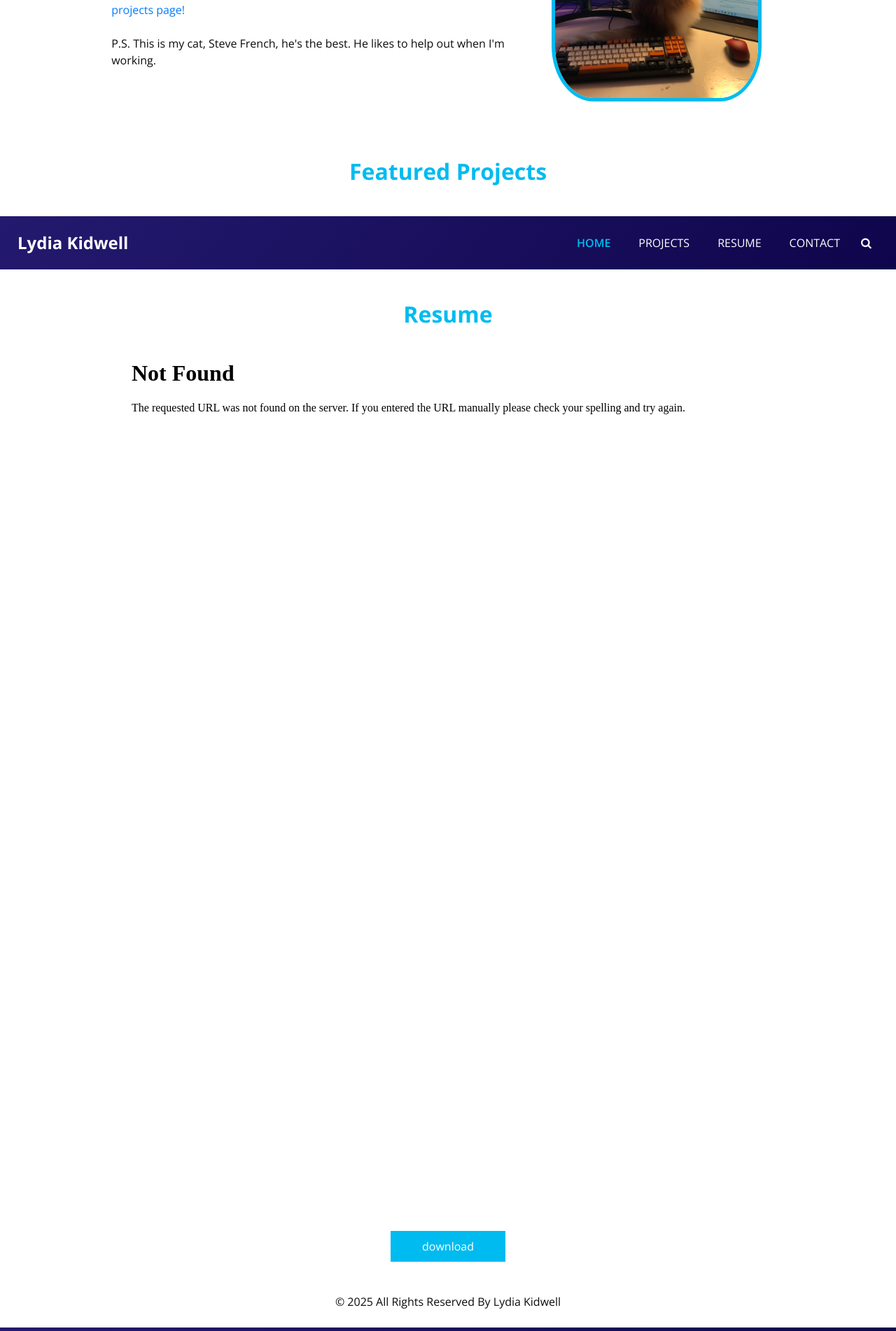
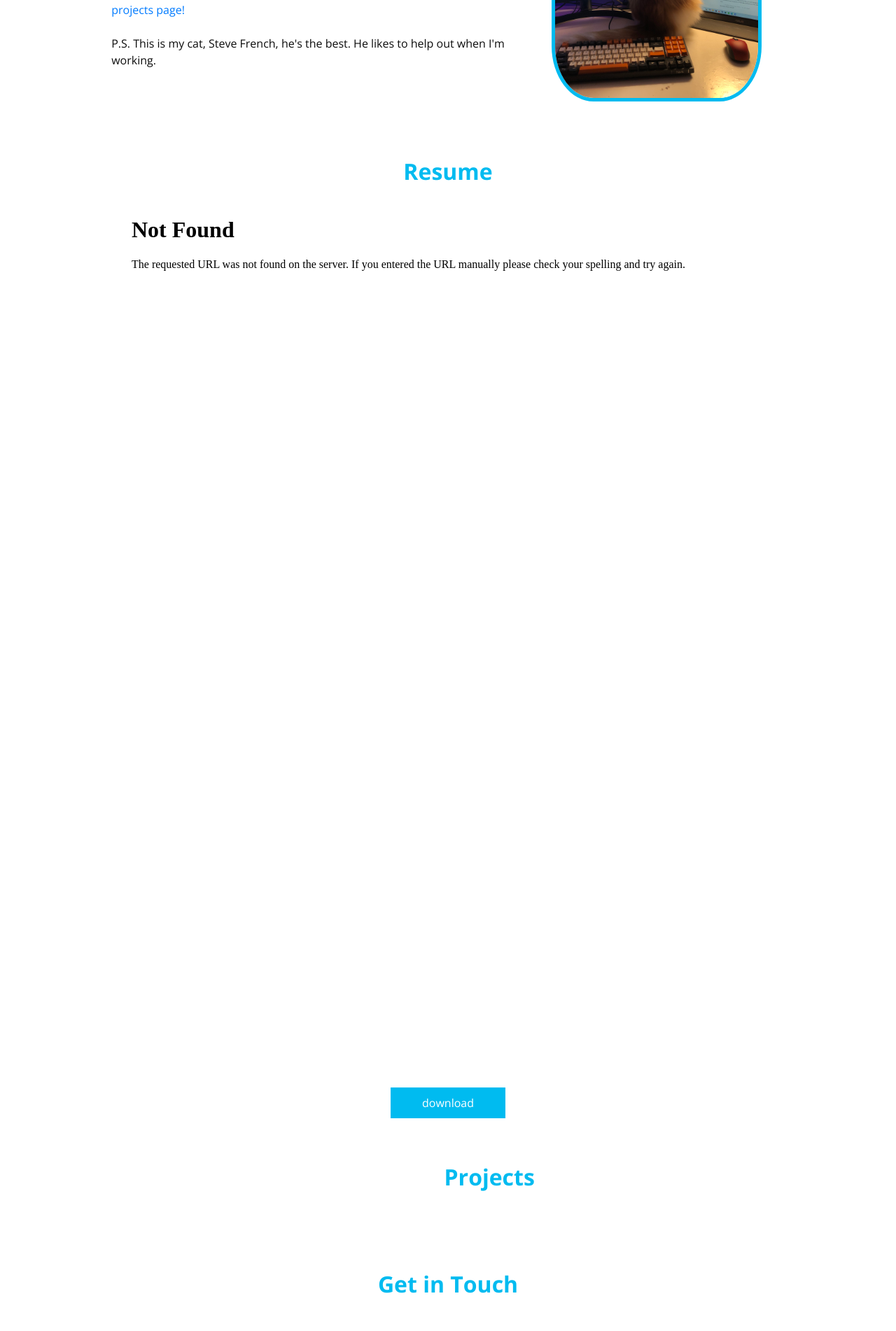
Before and after one commit to lydsk22/PortfolioWebsite, a Flask app: page / in a window 1280 px wide. Shown: the part 814-2716 px from the top of the page at 70% size. Run offline with Flask 3, Linux system fonts and the light colour scheme; some libraries are stand-ins or nearby versions.

Commit message:
reformet about, all_projects, contact_form, and resume to exist as part of index rather than their own pages (remove header, navbar, and footer)

```diff
--- a/templates/about.html
+++ b/templates/about.html
@@ -65,59 +65,3 @@
 
 </section>
 <!-- end about section -->
-
-<!--begin project section-->
-<section class="project_section layout_padding">
-    <div class="container-fluid">
-        <div class="heading_container heading_center">
-            <h2>
-                <span>Featured Projects</span>
-            </h2>
-        </div>
-        <div class="project_container">
-            <div class="row">
-                {% for project in all_projects %}
-                {% if project.id == 2 or project.id == 3%}
-                <div class="col-lg-6 col-sm-12">
-                    <div class="box">
-                        <div class="row">
-
-                            <div class="title">
-                                {% if project.subtitle is sameas None %}
-
-                                <h4>
-                                    {{project.title}}
-                                </h4>
-                                {%else%}
-                                <h4>
-                                    {{project.title}}:
-                                </h4>
-                                <h5>
-                                    {{project.subtitle}}
-                                </h5>
-                                {% endif %}
-                            </div>
-                        </div>
-                        <div class="row">
-                            <div class="img-box">
-                                <img src={{project.img_url}} class="img2"
-                                     alt={{project.img_alt_text}}>
-                            </div>
-                            {% if project.title is sameas "Coming Soon" %}
-                            {{' '.join(project.description.strip().split()[:24])|safe}}...
-                            {% else %}
-                            {{' '.join(project.description.strip().split()[:24])|safe}}...
-                            <a href="{{url_for('show_project', project_id=project.id) }}">Read More</a>
-                            {% endif %}
-                        </div>
-
-                    </div>
-                </div>
-                {% endif %}
-                {% endfor %}
-            </div>
-        </div>
-    </div>
-
-
-</section>
--- a/templates/all_projects.html
+++ b/templates/all_projects.html
@@ -1,19 +1,3 @@
-{% include "header.html" %}
-
-<!-------body------>
-
-<body class="sub_page">
-
-<div class="hero_area">
-
-    <div class="hero_bg_box">
-        <div class="bg_img_box">
-            <img src="images/hero-bg.png" alt="">
-        </div>
-    </div>
-
-    {% include "navbar.html" %}
-</div>
 
 <!-- project section -->
 <section class="project_section layout_padding">
@@ -90,10 +74,6 @@
         </div>
     </div>
 </section>
-</body>
+
 
 <!-- end project section -->
-
-
-<!-- footer -->
-{% include "footer.html" %}
--- a/templates/contact_form.html
+++ b/templates/contact_form.html
@@ -1,17 +1,4 @@
 {% from "bootstrap5/form.html" import render_form %}
-{% include "header.html" %}
-<body class="sub_page">
-
-<div class="hero_area">
-
-    <div class="hero_bg_box">
-        <div class="bg_img_box">
-            <img alt="" src="static/images/hero-bg.png">
-        </div>
-    </div>
-
-    {% include "navbar.html" %}
-</div>
 
 <!-- contact section -->
 <section class="contact_section layout_padding">
@@ -31,5 +18,3 @@
         {{ render_form(form, novalidate=True, button_map={"submit": "primary"}) }}
     </div>
 </section>
-
-{% include "footer.html" %}
--- a/templates/resume.html
+++ b/templates/resume.html
@@ -1,19 +1,3 @@
-{% include "header.html" %}
-
-<!-------body------>
-
-<body class="sub_page">
-
-<div class="hero_area">
-
-    <div class="hero_bg_box">
-        <div class="bg_img_box">
-            <img alt="" src="static/images/hero-bg.png">
-        </div>
-    </div>
-
-    {% include "navbar.html" %}
-</div>
 
 <!-- resume section -->
 <section class="resume_section layout_padding">
@@ -41,8 +25,3 @@
 </section>
 
 <!-- end resume section -->
-
-<!-- footer -->
-{% include "footer.html" %}
-
-</body>
```
